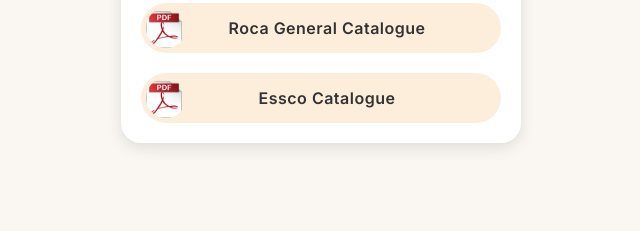
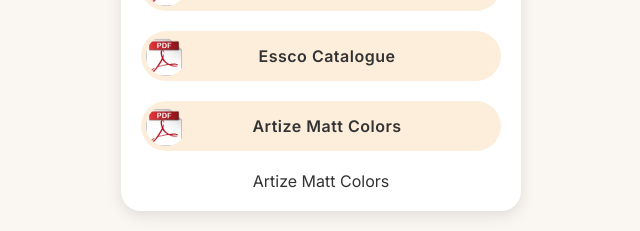
Before and after one commit to roshansa2/mishraandcompanylinks, a plain HTML site: page index.html in a window 1280 px wide. Shown: the part 596-827 px from the top of the page, without its empty margins (319-959 px from the left). Before the commit the page ends 800 px from the top, so only its background shows below. Drawn offline with Linux system fonts and the light colour scheme.

Commit message:
Update index.html

```diff
--- a/index.html
+++ b/index.html
@@ -143,6 +143,11 @@
                 <img src="pdf-icon.png" alt="Wifi">
                 <span>Essco Catalogue</span>
             </a>
+             <a href="pdf5.html" class="link">
+                <img src="pdf-icon.png" alt="Wifi">
+                <span>Artize Matt Colors</span>
+            </a>
+            Artize Matt Colors
         </div>
     </div>
 </body>
```
